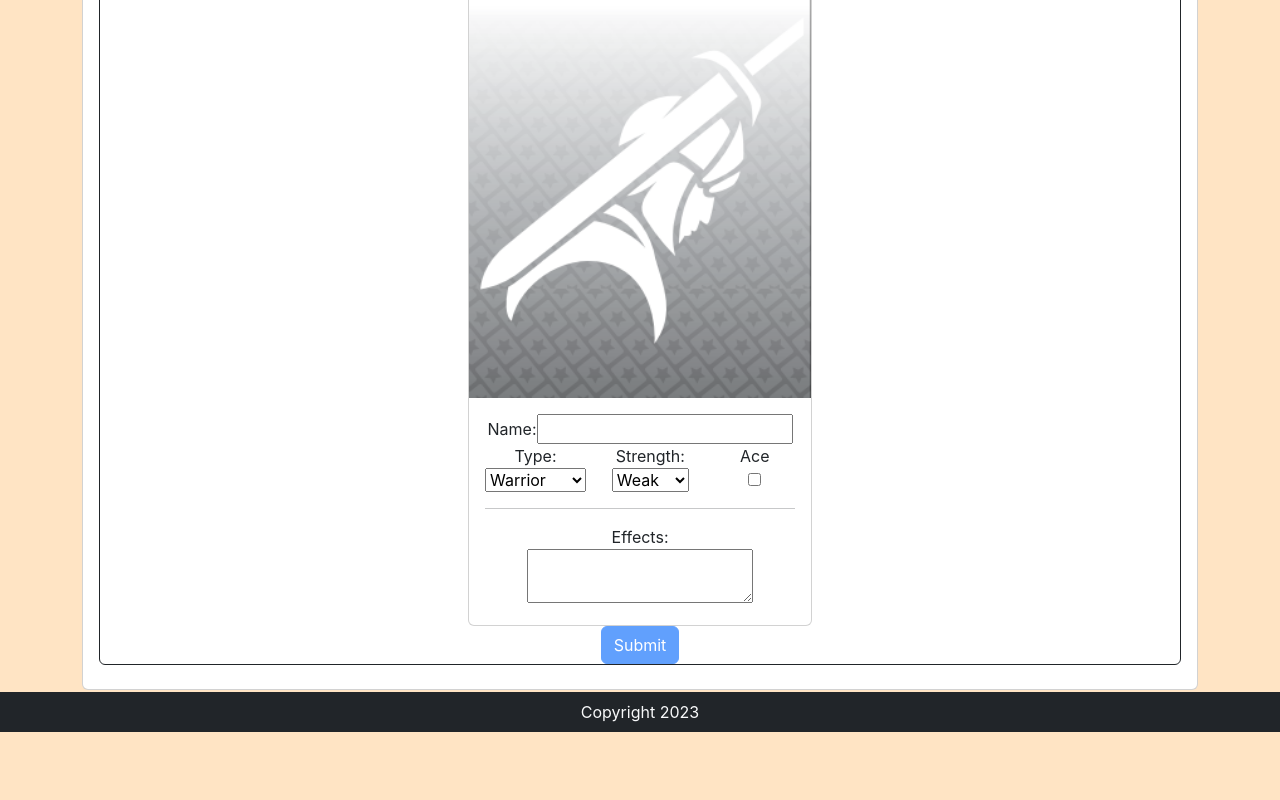
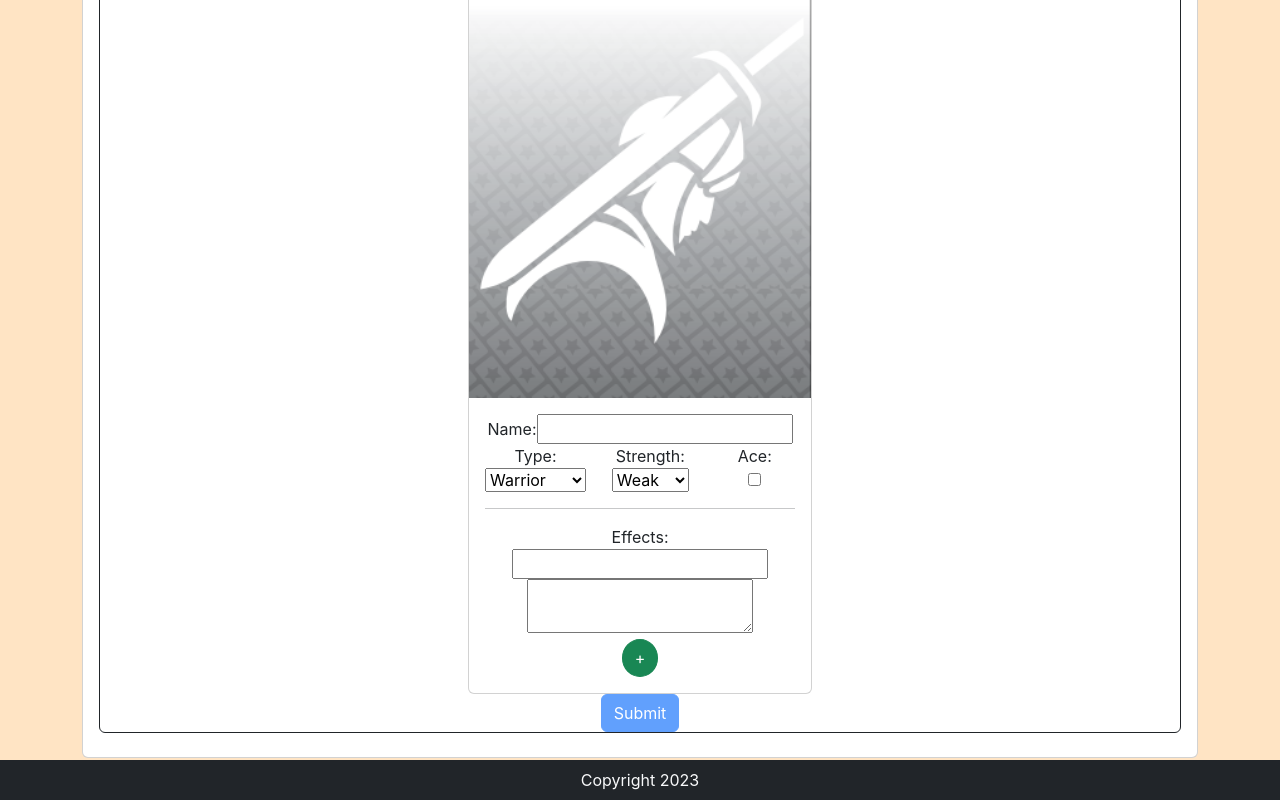
Before and after one commit to greg93john/perfect-draw-card-creator, a React (Create React App) app: page / in a window 1280 px wide. Shown: the part 2974-3774 px from the top of the page. Before the commit the page ends 3706 px from the top, so only its background shows below. Built offline with nearby package versions, Linux system fonts and the light colour scheme; the HTML template or start-up script is replaced by a standard one.

Commit message:
Adds array appendage to the effects functionality (add another effect on buton click)

```diff
--- a/src/components/tab-bodies/Deck.jsx
+++ b/src/components/tab-bodies/Deck.jsx
@@ -22,6 +22,34 @@ function Deck(props) {
         const _typeName = createCard.type + "s";
         createCard.id = Object.keys(_deck[_typeName].cards).length;
         props.updateCharData("deck", { ..._deck, [_typeName]: { ..._deck[_typeName], cards: { ..._deck[_typeName].cards, [createCard.name]: createCard } } });
+        ClearCreateCardInputFields();
+    }
+
+
+    function HandleCardCreatorChange(attribute, val) {
+        console.log(attribute + " changed to " + val);
+        setCreateCard(
+            { ...createCard, [attribute]: val }
+        );
+    }
+
+    function UpdateEffect(type, inputID, val) {
+        let _effects = [...createCard.effects];
+        _effects.find(a => a.id == inputID)[type] = val;
+        HandleCardCreatorChange("effects", _effects)
+    }
+
+    function AddNewEffect() {
+        HandleCardCreatorChange("effects", [...createCard.effects, { id: createCard.effects.length, description: "" }])
+    }
+
+    function checkIfSumbitIsPossible() {
+        return (createCard.name === null || createCard.name === '');
+    }
+
+    function ClearCreateCardInputFields() {
+        document.getElementById('create-card-name-input').value = "";
+        [].forEach.call(document.getElementsByClassName("effect-input-field"), (el) => { el.value = ""; });
         setCreateCard(
             {
                 ...createCard,
@@ -32,22 +60,10 @@ function Deck(props) {
                             id: 0,
                             description: ""
                         }
-                    ]
+                    ],
+                isAce: false
             }
         );
-        document.getElementById('create-card-name-input').value = "";
-    }
-
-
-    function HandleCardCreatorChange(attribute, val) {
-        console.log(attribute + " changed to " + val);
-        setCreateCard(
-            { ...createCard, [attribute]: val }
-        );
-    }
-
-    function checkIfSumbitIsPossible() {
-        return (createCard.name === null || createCard.name === '');
     }
 
     return (
@@ -72,7 +88,7 @@ function Deck(props) {
                                                         <p>{_cardTypeLabel} {(_cardObject.strength) ? " | " + _cardObject.strength + (_cardObject.isAce ? " | Ace" : "") : ""}</p>
                                                         <hr />
                                                         {
-                                                            _cardObject.effects.map(_effect => <p key={"effect" + _effect.id} className="card-text">{(_effect.title ? (<b>{_effect.title} -</b>) : "")} {_effect.description}</p>)
+                                                            _cardObject.effects.map(_effect => <p key={"effect" + _effect.id} className="card-text">{((_effect.title && _effect.title !== "") ? (<b>{_effect.title} -</b>) : "")} {_effect.description}</p>)
                                                         }
                                                     </div>
                                                 </div>
@@ -116,9 +132,14 @@ function Deck(props) {
                                             <option value="Strong">Strong</option>
                                         </select>
                                     </div>}
-                                    <div className="col">
-                                        Ace <br /> <input type="checkbox" onChange={e => HandleCardCreatorChange("isAce", e.target.checked)} checked={createCard.isAce} />
-                                    </div>
+                                    {
+                                        createCard.type === "warrior" ?
+                                            <div className="col">
+                                                Ace: <br /> <input type="checkbox" onChange={e => HandleCardCreatorChange("isAce", e.target.checked)} checked={createCard.isAce} />
+                                            </div>
+                                            :
+                                            <div className="col"></div>
+                                    }
                                 </div>
                                 <hr />
                                 <div>
@@ -129,13 +150,16 @@ function Deck(props) {
                                             createCard.effects.map((effect) => {
                                                 return (
                                                     <div key={effect.id} className="">
-                                                        <textarea name={"effect" + effect.id} id={effect.id} rows="2" onChange={(e) => { let _effects = [...createCard.effects]; _effects.find(a => a.id == effect.id).description = e.target.value; HandleCardCreatorChange("effects", _effects) }}></textarea>
+                                                        <input className="effect-input-field" type="text" name={"effectTitle" + effect.id} onChange={(e) => { UpdateEffect("title", effect.id, e.target.value) }} />
+                                                        <br />
+                                                        <textarea className="effect-input-field" name={"effectDecription"} id={"effectDescription" + effect.id} rows="2" onChange={(e) => { UpdateEffect("description", effect.id, e.target.value) }}></textarea>
                                                         <br />
                                                     </div>
                                                 )
                                             }
                                             )
                                         }
+                                        <button className="btn btn-success rounded-circle" onClick={AddNewEffect}>+</button>
                                     </div>
                                 </div>
                             </div>
```
